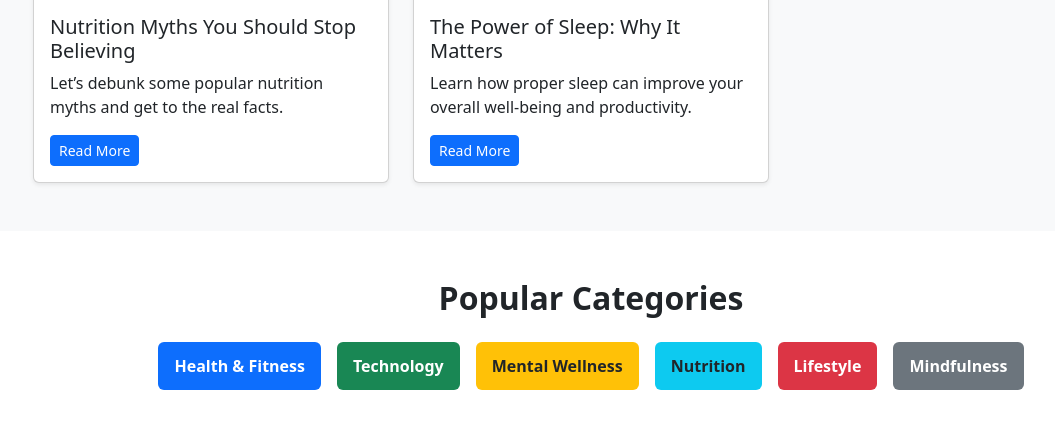
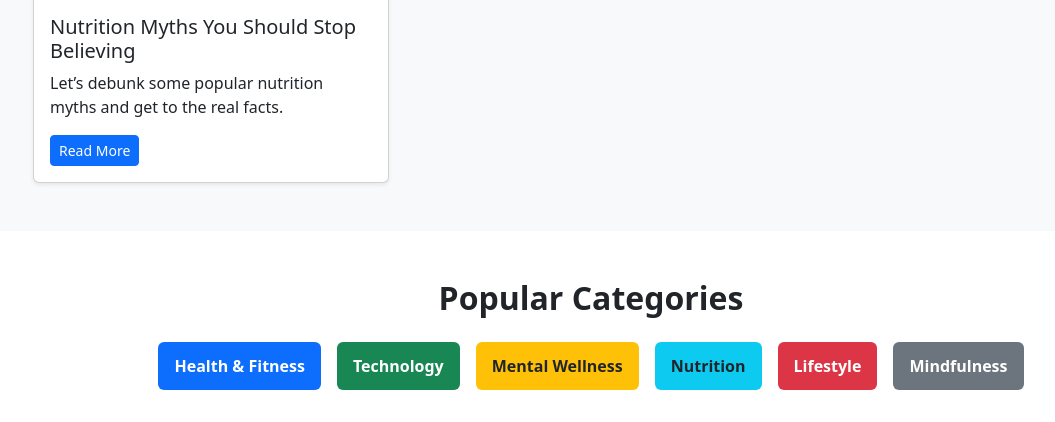
Before and after one commit to mahassantech/A-Collaborative-Platform-for-Public-Health-Stakeholders, a Django app: page /core/blog/ in a window 1280 px wide. Shown: the part 1190-1612 px from the top of the page, without its empty margins (49-1104 px from the left). Run offline with Django 5.2, Linux system fonts and the light colour scheme.

Commit message:
blog edit

```diff
--- a/core/templates/core/blog.html
+++ b/core/templates/core/blog.html
@@ -66,21 +66,6 @@
         </div>
       </div>
 
-
-
-
-      <!-- Blog Post 6 -->
-      <div class="col-md-4">
-        <div class="card shadow-sm h-100">
-          <img src="{% static 'images/blog6.jpg' %}" class="card-img-top" alt="Blog 6">
-          <div class="card-body">
-            <h5 class="card-title">The Power of Sleep: Why It Matters</h5>
-            <p class="card-text">Learn how proper sleep can improve your overall well-being and productivity.</p>
-            <a href="#" class="btn btn-primary btn-sm">Read More</a>
-          </div>
-        </div>
-      </div>
-
     </div>
   </div>
 </section>
```
